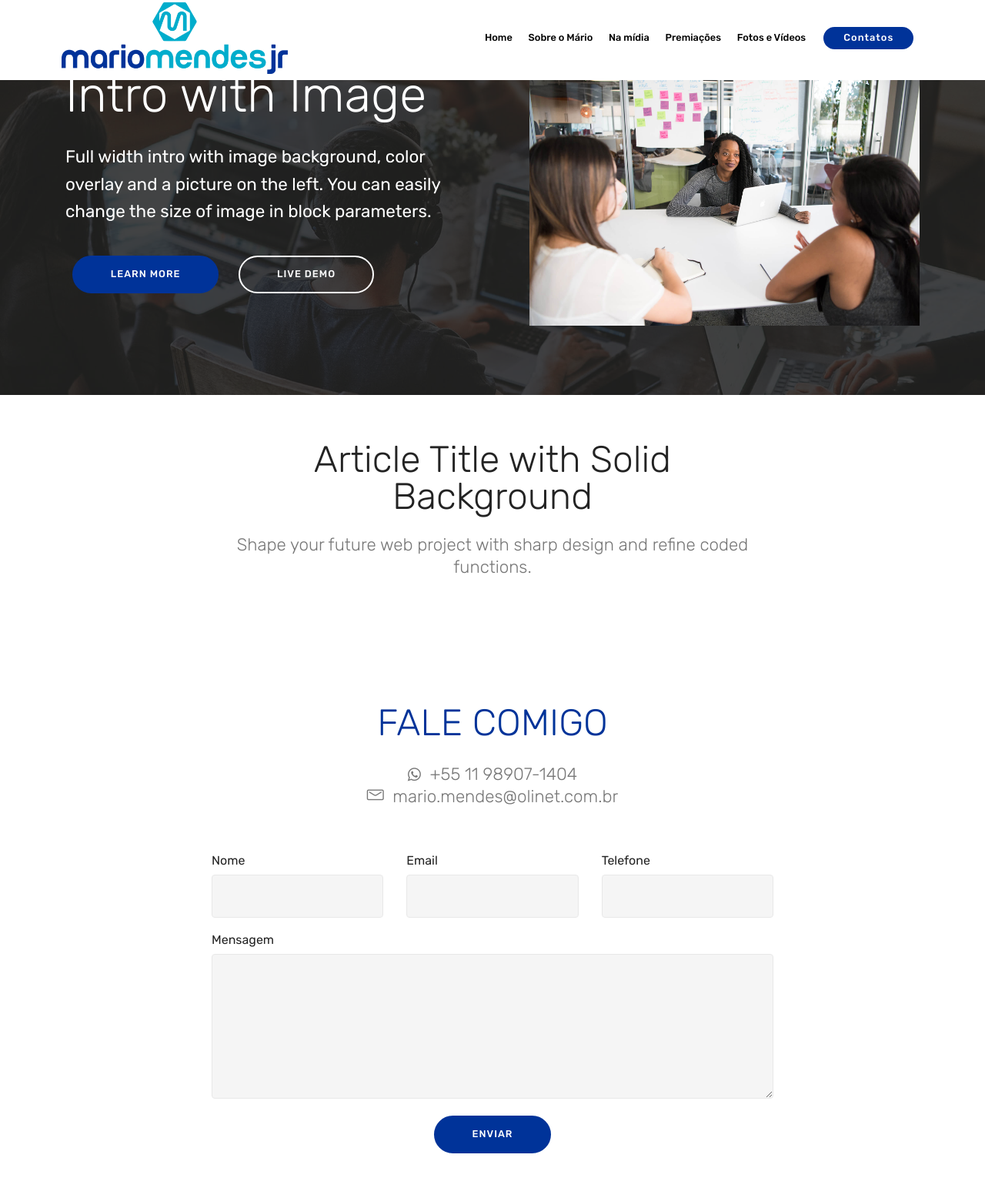
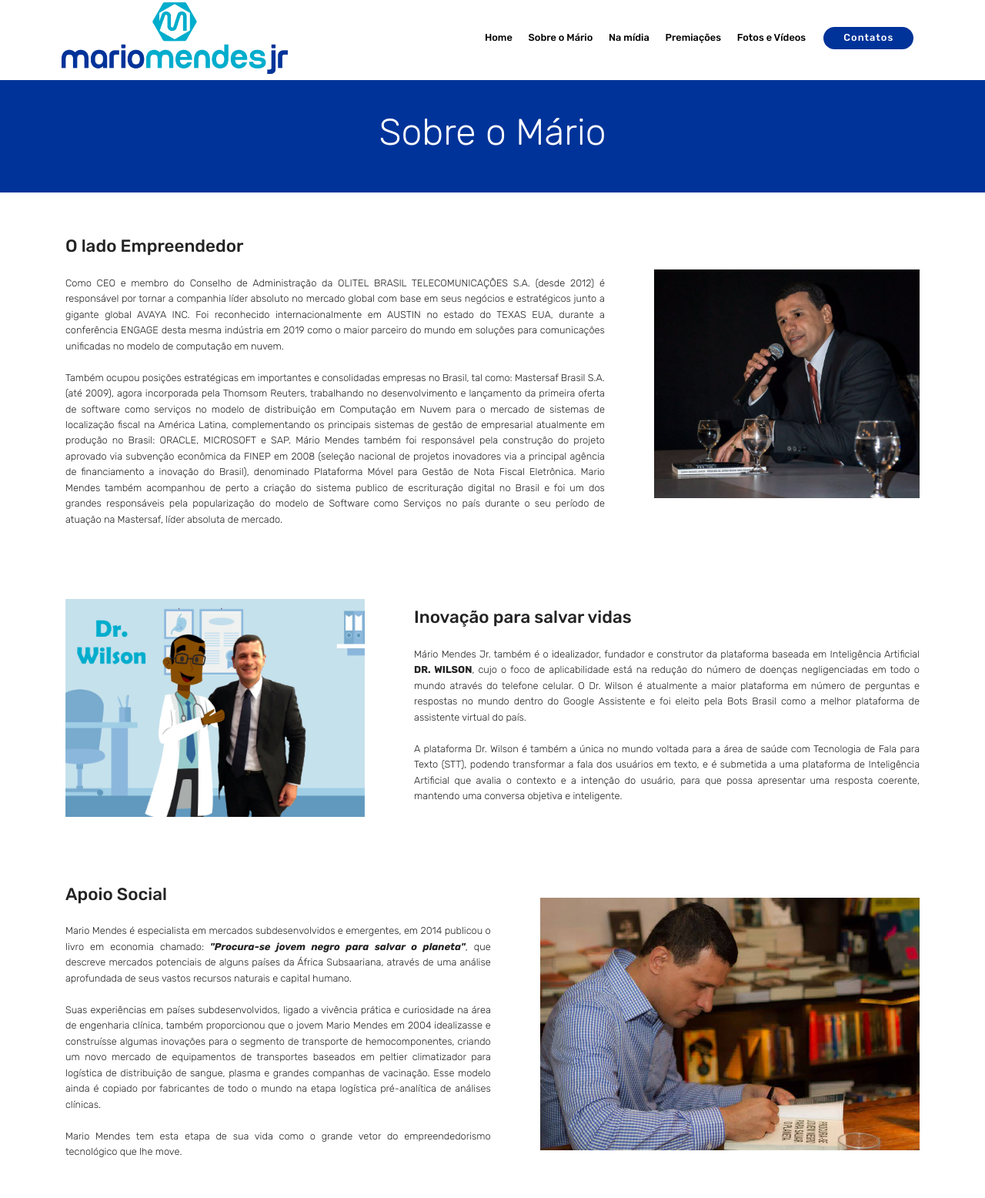
Before and after one commit to settes/mario, a plain HTML site: page page1.html in a window 1280 px wide. Shown: the part 5-1561 px from the top of the page at 77% size. Drawn offline with Linux system fonts and the light colour scheme; files whose address does not match are found by name.

Commit message:
create github pages

```diff
--- a/assets/mobirise/css/mbr-additional.css
+++ b/assets/mobirise/css/mbr-additional.css
@@ -2175,6 +2175,17 @@ body {
 .cid-rq1pKUxrx3 .media-container-row .row-copirayt p {
   width: 100%;
 }
+.cid-rq3aTZeCpB {
+  padding-top: 105px;
+  padding-bottom: 30px;
+  background-color: #003399;
+}
+.cid-rq3aTZeCpB .mbr-section-subtitle {
+  color: #767676;
+}
+.cid-rq3aTZeCpB H2 {
+  color: #ffffff;
+}
 .cid-rq3aP4upVq .navbar {
   background: #ffffff;
   transition: none;
@@ -2568,9 +2579,9 @@ body {
   color: #767676 !important;
 }
 .cid-rq3aZIsmZ2 {
-  padding-top: 90px;
-  padding-bottom: 90px;
-  background-image: url("../../../assets/images/background4.jpg");
+  padding-top: 30px;
+  padding-bottom: 15px;
+  background-color: #ffffff;
 }
 .cid-rq3aZIsmZ2 .media-container-row {
   flex-direction: row-reverse;
@@ -2593,13 +2604,72 @@ body {
     text-align: center;
   }
 }
-.cid-rq3aTZeCpB {
-  padding-top: 60px;
-  padding-bottom: 60px;
+.cid-rq3aZIsmZ2 H1 {
+  color: #232323;
+}
+.cid-rq3aZIsmZ2 .mbr-text,
+.cid-rq3aZIsmZ2 .mbr-section-btn {
+  color: #232323;
+}
+.cid-rq4SBa6IZ8 {
+  padding-top: 30px;
+  padding-bottom: 15px;
   background-color: #ffffff;
 }
-.cid-rq3aTZeCpB .mbr-section-subtitle {
-  color: #767676;
+@media (min-width: 992px) {
+  .cid-rq4SBa6IZ8 .mbr-figure {
+    padding-right: 4rem;
+  }
+}
+@media (max-width: 991px) {
+  .cid-rq4SBa6IZ8 .mbr-figure {
+    padding-bottom: 3rem;
+  }
+}
+@media (max-width: 767px) {
+  .cid-rq4SBa6IZ8 .mbr-text {
+    text-align: center;
+  }
+}
+.cid-rq4SBa6IZ8 H1 {
+  color: #232323;
+}
+.cid-rq4SBa6IZ8 .mbr-text,
+.cid-rq4SBa6IZ8 .mbr-section-btn {
+  color: #232323;
+}
+.cid-rq4Tit2FO5 {
+  padding-top: 30px;
+  padding-bottom: 15px;
+  background-color: #ffffff;
+}
+.cid-rq4Tit2FO5 .media-container-row {
+  flex-direction: row-reverse;
+  -webkit-flex-direction: row-reverse;
+}
+@media (min-width: 992px) {
+  .cid-rq4Tit2FO5 .mbr-figure {
+    padding-right: 4rem;
+    padding-right: 0;
+    padding-left: 4rem;
+  }
+}
+@media (max-width: 991px) {
+  .cid-rq4Tit2FO5 .mbr-figure {
+    padding-bottom: 3rem;
+  }
+}
+@media (max-width: 767px) {
+  .cid-rq4Tit2FO5 .mbr-text {
+    text-align: center;
+  }
+}
+.cid-rq4Tit2FO5 H1 {
+  color: #232323;
+}
+.cid-rq4Tit2FO5 .mbr-text,
+.cid-rq4Tit2FO5 .mbr-section-btn {
+  color: #232323;
 }
 .cid-rq3aPGxpjl {
   padding-top: 90px;
--- a/page1.html
+++ b/page1.html
@@ -6,19 +6,19 @@
   <meta http-equiv="X-UA-Compatible" content="IE=edge">
   <meta name="generator" content="Mobirise v4.9.6, mobirise.com">
   <meta name="viewport" content="width=device-width, initial-scale=1, minimum-scale=1">
-  <link rel="shortcut icon" href="assets/images/icone-128x113.png" type="image/x-icon">
+  <link rel="shortcut icon" href="assets/images/favicon-128x128.png" type="image/x-icon">
   <meta name="description" content="Web Page Builder Description">
 
   <title>Sobre Mario</title>
+  <link rel="stylesheet" href="assets/font-awesome/css/font-awesome.css">
   <link rel="stylesheet" href="assets/web/assets/mobirise-icons-bold/mobirise-icons-bold.css">
-  <link rel="stylesheet" href="assets/font-awesome/css/font-awesome.css">
   <link rel="stylesheet" href="assets/tether/tether.min.css">
   <link rel="stylesheet" href="assets/soundcloud-plugin/style.css">
   <link rel="stylesheet" href="assets/bootstrap/css/bootstrap.min.css">
   <link rel="stylesheet" href="assets/bootstrap/css/bootstrap-grid.min.css">
   <link rel="stylesheet" href="assets/bootstrap/css/bootstrap-reboot.min.css">
+  <link rel="stylesheet" href="assets/dropdown/css/style.css">
   <link rel="stylesheet" href="assets/socicon/css/styles.css">
-  <link rel="stylesheet" href="assets/dropdown/css/style.css">
   <link rel="stylesheet" href="assets/theme/css/style.css">
   <link rel="stylesheet" href="assets/mobirise/css/mbr-additional.css" type="text/css">
 
@@ -66,40 +66,7 @@
     </nav>
 </section>
 
-<section class="engine"><a href="https://mobirise.info/f">simple website maker</a></section><section class="header3 cid-rq3aZIsmZ2 mbr-parallax-background" id="header3-r">
-
-
-
-    <div class="mbr-overlay" style="opacity: 0.8; background-color: rgb(35, 35, 35);">
-    </div>
-
-    <div class="container">
-        <div class="media-container-row">
-            <div class="mbr-figure" style="width: 100%;">
-                <img src="assets/images/background2.jpg" alt="Mobirise">
-            </div>
-
-            <div class="media-content">
-                <h1 class="mbr-section-title mbr-white pb-3 mbr-fonts-style display-1">
-                    Intro with Image
-                </h1>
-
-                <div class="mbr-section-text mbr-white pb-3 ">
-                    <p class="mbr-text mbr-fonts-style display-5">
-                        Full width intro with image background, color overlay and a picture on the left. You can easily change the size of image in block parameters.
-                    </p>
-                </div>
-                <div class="mbr-section-btn">
-                    <a class="btn btn-md btn-primary display-4" href="https://mobirise.co">LEARN MORE</a>
-                    <a class="btn btn-md btn-white-outline display-4" href="https://mobirise.co">LIVE DEMO</a>
-                </div>
-            </div>
-        </div>
-    </div>
-
-</section>
-
-<section class="mbr-section content4 cid-rq3aTZeCpB" id="content4-q">
+<section class="engine"><a href="https://mobirise.info/o">portfolio site templates</a></section><section class="mbr-section content4 cid-rq3aTZeCpB" id="content4-q">
 
 
 
@@ -107,15 +74,92 @@
         <div class="media-container-row">
             <div class="title col-12 col-md-8">
                 <h2 class="align-center pb-3 mbr-fonts-style display-2">
-                    Article Title with Solid Background
-                </h2>
-                <h3 class="mbr-section-subtitle align-center mbr-light mbr-fonts-style display-5">
-                    Shape your future web project with sharp design and refine coded functions.
-                </h3>
+                    <br>Sobre o Mário</h2>
+
 
             </div>
         </div>
     </div>
+</section>
+
+<section class="header3 cid-rq3aZIsmZ2" id="header3-r">
+
+
+
+
+
+    <div class="container">
+        <div class="media-container-row">
+            <div class="mbr-figure" style="width: 55%;">
+                <img src="assets/images/860383-495302183901374-86877309-o-986x1478.jpg" alt="Mario" title="">
+            </div>
+
+            <div class="media-content">
+                <h1 class="mbr-section-title mbr-white pb-3 mbr-fonts-style display-5"><br>O lado Empreendedor</h1>
+
+                <div class="mbr-section-text mbr-white pb-3 ">
+                    <p align="justify" class="mbr-text mbr-fonts-style display-4">Como CEO e membro do Conselho de Administração da OLITEL BRASIL TELECOMUNICAÇÕES S.A. (desde 2012) é responsável por tornar a companhia líder absoluto no mercado global com base em seus negócios e estratégicos junto a gigante global AVAYA INC.  Foi reconhecido internacionalmente em AUSTIN no estado do TEXAS EUA, durante a conferência ENGAGE desta mesma indústria em 2019 como o maior parceiro do mundo em soluções para comunicações unificadas no modelo de computação em nuvem.
+<br><br>Também ocupou posições estratégicas em importantes e consolidadas empresas no Brasil, tal como: Mastersaf Brasil S.A. (até 2009), agora incorporada pela Thomsom Reuters, trabalhando no desenvolvimento e lançamento da primeira oferta de software como serviços no modelo de distribuição em Computação em Nuvem para o mercado de sistemas de localização fiscal na América Latina, complementando os principais sistemas de gestão de empresarial atualmente em produção no Brasil: ORACLE, MICROSOFT e SAP. Mário Mendes também foi responsável pela construção do projeto aprovado via subvenção econômica da FINEP em 2008 (seleção nacional de projetos inovadores via a principal agência de financiamento a inovação do Brasil), denominado Plataforma Móvel para Gestão de Nota Fiscal Eletrônica. Mario Mendes também acompanhou de perto a criação do sistema publico de escrituração digital no Brasil e foi um dos grandes responsáveis pela popularização do modelo de Software como Serviços no país durante o seu período de atuação na Mastersaf, líder absoluta de mercado.</p>
+                </div>
+
+            </div>
+        </div>
+    </div>
+
+</section>
+
+<section class="header3 cid-rq4SBa6IZ8" id="header3-t">
+
+
+
+
+
+    <div class="container">
+        <div class="media-container-row">
+            <div class="mbr-figure" style="width: 65%;">
+                <img src="assets/images/drwilsonemario-986x715.jpg" alt="Mario e Dr. Wilson" title="">
+            </div>
+
+            <div class="media-content">
+                <h1 class="mbr-section-title mbr-white pb-3 mbr-fonts-style display-5"><br>Inovação para salvar vidas</h1>
+
+                <div class="mbr-section-text mbr-white pb-3 ">
+                    <p align="justify" class="mbr-text mbr-fonts-style display-4">Mário Mendes Jr. também é o idealizador, fundador e construtor da plataforma baseada em Inteligência Artificial <strong>DR. WILSON</strong>, cujo o foco de aplicabilidade está na redução do número de doenças negligenciadas em todo o mundo através do telefone celular. O Dr. Wilson é atualmente a maior plataforma em número de perguntas e respostas no mundo dentro do Google Assistente e foi eleito pela Bots Brasil como a melhor plataforma de assistente virtual do país.
+<br>
+<br>A plataforma Dr. Wilson é também a única no mundo voltada para a área de saúde com Tecnologia de Fala para Texto (STT), podendo transformar a fala dos usuários em texto, e é submetida a uma plataforma de Inteligência Artificial que avalia o contexto e a intenção do usuário, para que possa apresentar uma resposta coerente, mantendo uma conversa objetiva e inteligente.</p>
+                </div>
+
+            </div>
+        </div>
+    </div>
+
+</section>
+
+<section class="header3 cid-rq4Tit2FO5" id="header3-u">
+
+
+
+
+
+    <div class="container">
+        <div class="media-container-row">
+            <div class="mbr-figure" style="width: 95%;">
+                <img src="assets/images/9059-427309197367340-1874169082-n-960x640.jpg" alt="Mario" title="">
+            </div>
+
+            <div class="media-content">
+                <h1 class="mbr-section-title mbr-white pb-3 mbr-fonts-style display-5"><br>Apoio Social</h1>
+
+                <div class="mbr-section-text mbr-white pb-3 ">
+                    <p align="justify" class="mbr-text mbr-fonts-style display-4">Mario Mendes é especialista em mercados subdesenvolvidos e emergentes, em 2014 publicou o  livro em economia chamado: <strong><em>"Procura-se jovem negro para salvar o planeta"</em></strong>, que descreve mercados potenciais de alguns países da África Subsaariana, através de uma análise aprofundada de seus vastos recursos naturais e capital humano.
+<br><br>Suas experiências em países subdesenvolvidos, ligado a vivência prática e curiosidade na área de engenharia clínica, também proporcionou que o jovem Mario Mendes em 2004 idealizasse e construísse algumas inovações para o segmento de transporte de hemocomponentes, criando um novo mercado de equipamentos de transportes baseados em peltier climatizador para logística de distribuição de sangue, plasma e grandes companhas de vacinação. Esse modelo ainda é copiado por fabricantes de todo o mundo na etapa logística pré-analítica de análises clínicas. <br>
+<br>Mario Mendes tem esta etapa de sua vida como o grande vetor do empreendedorismo tecnológico que lhe move.</p>
+                </div>
+
+            </div>
+        </div>
+    </div>
+
 </section>
 
 <section class="mbr-section form1 cid-rq3aPGxpjl" id="form1-o">
@@ -138,7 +182,7 @@
         <div class="row justify-content-center">
             <div class="media-container-column col-lg-8" data-form-type="formoid">
                 <!---Formbuilder Form--->
-                <form action="https://mobirise.com/" method="POST" class="mbr-form form-with-styler" data-form-title="Contato via Site Mario"><input type="hidden" name="email" data-form-email="true" value="eNPJIa64jgXuKQr2fEnn2M5Trxr6SUjgL2Ks4nr71ZTdC8DITx0wXWhlN+ikj3bceqTSgnIFUezwu374BPA9GYiguL/LYNo0f5vzlsMBzFXw/blUmNSN7C6bb9GYoFPx">
+                <form action="https://mobirise.com/" method="POST" class="mbr-form form-with-styler" data-form-title="Contato via Site Mario"><input type="hidden" name="email" data-form-email="true" value="CPWOzTGOGo7bSnZJCncihoqGD/ksQzh7WMesMX2LexV8j3aN9mkp5XnTWsp3qxuDqDseiLocComtcHYYJlyIFu35nOOIsQsT7KJwZ0Ow6ixBA7Pa0FHCWaApjpE9ErCh">
                     <div class="row row-sm-offset">
                         <div hidden="hidden" data-form-alert="" class="alert alert-success col-12">Obrigado! Retornarei seu contato em breve.</div>
                         <div hidden="hidden" data-form-alert-danger="" class="alert alert-danger col-12">
@@ -230,10 +274,9 @@
   <script src="assets/popper/popper.min.js"></script>
   <script src="assets/tether/tether.min.js"></script>
   <script src="assets/bootstrap/js/bootstrap.min.js"></script>
+  <script src="assets/dropdown/js/script.min.js"></script>
   <script src="assets/touchswipe/jquery.touch-swipe.min.js"></script>
-  <script src="assets/parallax/jarallax.min.js"></script>
   <script src="assets/smoothscroll/smooth-scroll.js"></script>
-  <script src="assets/dropdown/js/script.min.js"></script>
   <script src="assets/theme/js/script.js"></script>
   <script src="assets/formoid/formoid.min.js"></script>
 
```
Also changed, not shown: assets/images/hashes.json (+1 -1 lines), index.html (+5 -5 lines), assets/images/860383-495302183901374-86877309-o-986x1478.jpg (added), assets/images/9059-427309197367340-1874169082-n-960x640.jpg (added), assets/images/drwilsonemario-986x715.jpg (added), assets/images/favicon-128x128.png (added), assets/images/logommj-588x187.png (added), 1 other file.
